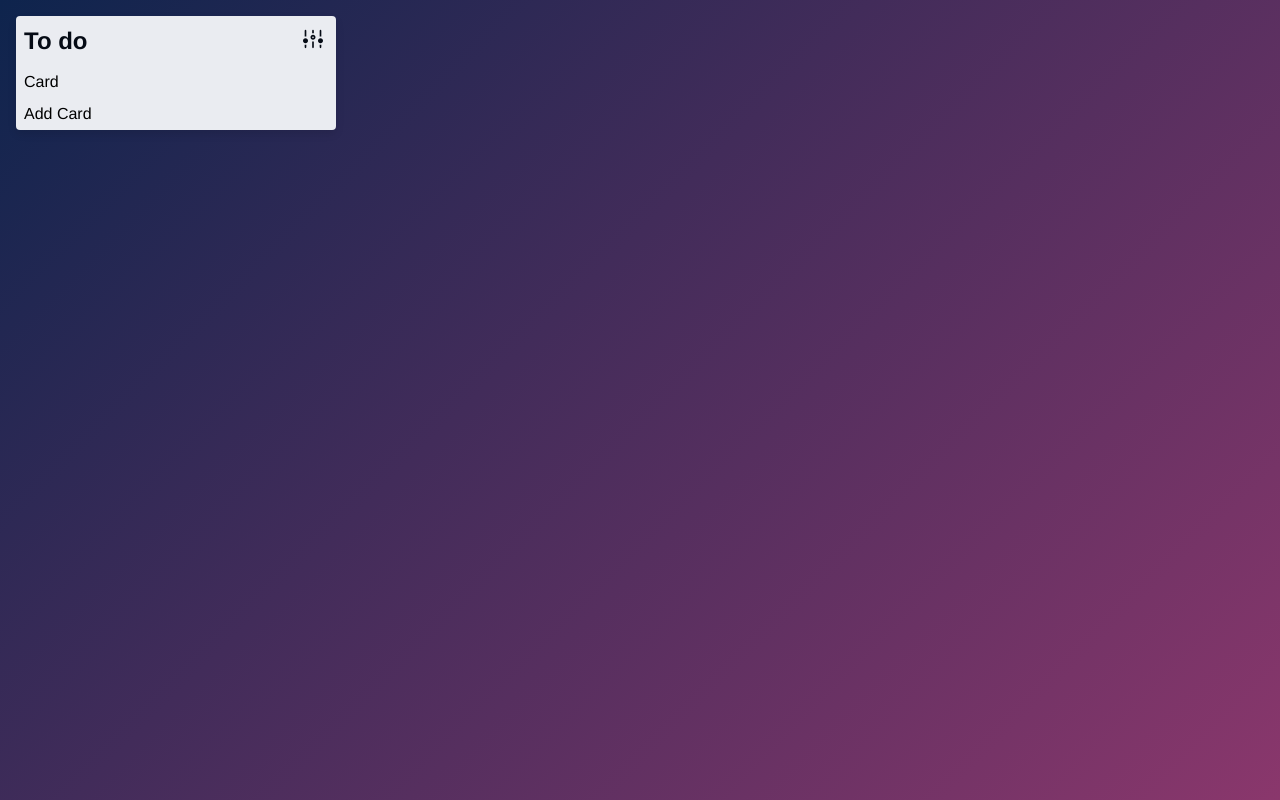
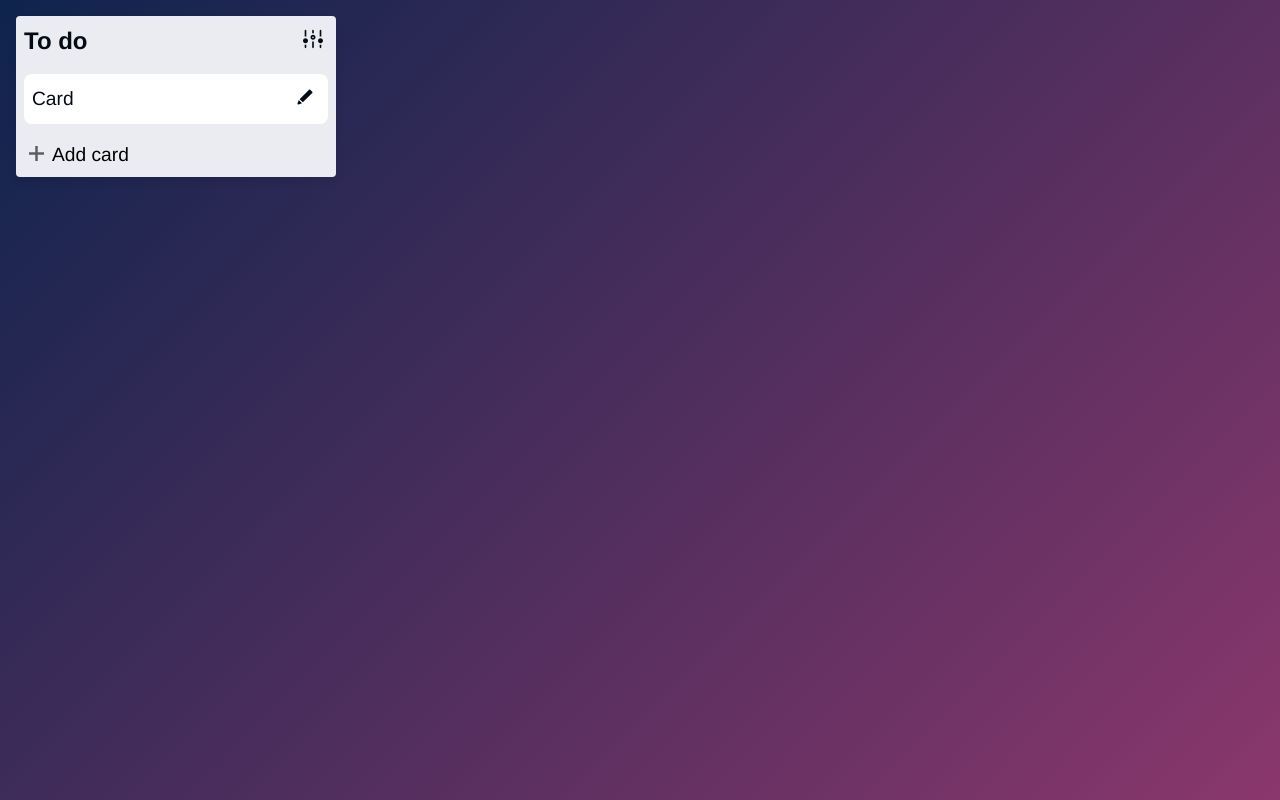
Before and after one commit to ElenaExposito/Trello-clone, a React (Vite) app: page / in a window 1280 px wide. Built offline with nearby package versions, Linux system fonts and the light colour scheme.

Commit message:
Add more structure and styles of TrelloCard.jsx and AddCardOrList.jsx components

```diff
--- a/src/App.css
+++ b/src/App.css
@@ -1,6 +1,8 @@
 :root {
     --grey-color: #eaecf1;
     --text-color: #050B15;
+    --text-shadow: #5D5E5F;
+    --icon-hover: #D9D9D9;
 }
 
 body {
--- a/src/components/AddCardOrList.jsx
+++ b/src/components/AddCardOrList.jsx
@@ -2,8 +2,13 @@ import '../App.css'
 
 const AddCardOrList = () => {
   return (
-    <div>
-      <h2>Add Card</h2>
+    <div className='add-title'>
+      <span className='add-icon'>
+        <svg width="15" height="15" viewBox="0 0 24 24" style={{ fill: 'var(--text-shadow)' }}>
+          <path d="M24 10h-10v-10h-4v10h-10v4h10v10h4v-10h10z"/>
+        </svg>
+      </span>
+        <h2 className='add-title-text'>Add card</h2>
     </div>
   )
 }
--- a/src/components/TrelloCard.jsx
+++ b/src/components/TrelloCard.jsx
@@ -1,8 +1,13 @@
 
 const TrelloCard = () => {
   return (
-    <div>
-      <h2>Card</h2>
+    <div className="card-title">
+      <h2 className="card-title-text">Card</h2>
+      <button className="edit-icon">
+        <svg xmlns="http://www.w3.org/2000/svg" width="20" height="20" viewBox="0 0 24 24" style={{ fill: 'var(--text-color)' }}>
+          <path d="M4.481 15.659C3.147 19.575 3 19.891 3 20.246c0 .528.46.749.749.749.352 0 .668-.137 4.574-1.492zM5.541 14.598l3.846 3.846 11.321-11.311c.195-.195.293-.45.293-.707 0-.255-.098-.51-.293-.706-.692-.691-1.742-1.74-2.435-2.432-.195-.195-.451-.293-.707-.293-.254 0-.51.098-.706.293z"/>
+        </svg>
+      </button>
     </div>
   )
 }
--- a/src/components/TrelloList.css
+++ b/src/components/TrelloList.css
@@ -9,25 +9,70 @@
     gap: 1rem;
 }
 
+/* ListTitle.jsx component */
 .list-title {
     display: flex;
     justify-content: space-between;
     align-items: center;
-    font-weight: 600;
-    font-size: 1.5rem;
 }
 
 .list-title-text {
+    font-weight: 700;
+    font-size: 1.5rem;
     color: var(--text-color);
 }
 
 .list-icon {
     all: initial;
-    border-radius: 8px;
+    border-radius: 0.5rem;
     background-color: transparent;
     padding: 5px;
 }
 
-.list-icon:hover {
-    background-color: #D9D9D9;
+/* Icons hover from ListTitle.jsx component and TrelloCard.jsx component */
+.list-icon:hover, .edit-icon:hover {
+    background-color: var(--icon-hover);
 }
+
+/* TrelloCard.jsx component */
+.card-title {
+    display: flex;
+    justify-content: space-between;
+    align-items: center;
+    background-color: #ffffff;
+    border-radius: 0.5rem;
+    padding: 0.5rem;
+}
+
+.card-title-text {
+    font-size: 1.2rem;
+    color: var(--text-color);
+}
+
+.edit-icon {
+    all: initial;
+    border-radius: 50%;
+    background-color: transparent;
+    padding: 5px;
+}
+
+/* AddCardOrList.jsx component */
+.add-title {
+    display: flex;
+    align-items: center;
+    gap: 0.5rem;
+    border-radius: 0.5rem;
+    padding: 5px;
+}
+
+.add-title:hover {
+    background-color: var(--icon-hover);
+}
+
+.add-icon {
+    color: var(--text-shadow);
+}
+
+.add-title-text {
+    font-size: 1.2rem;
+}
```
